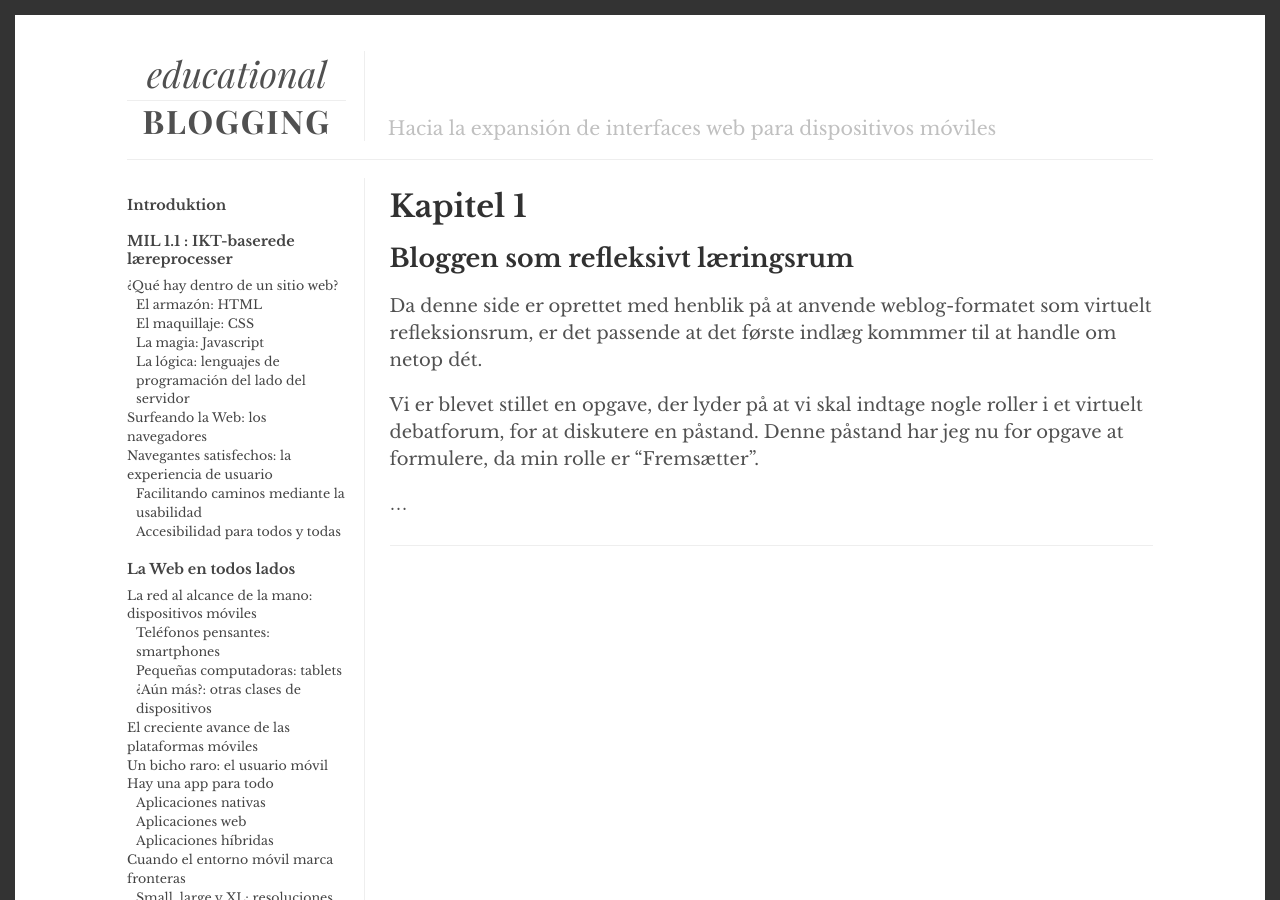
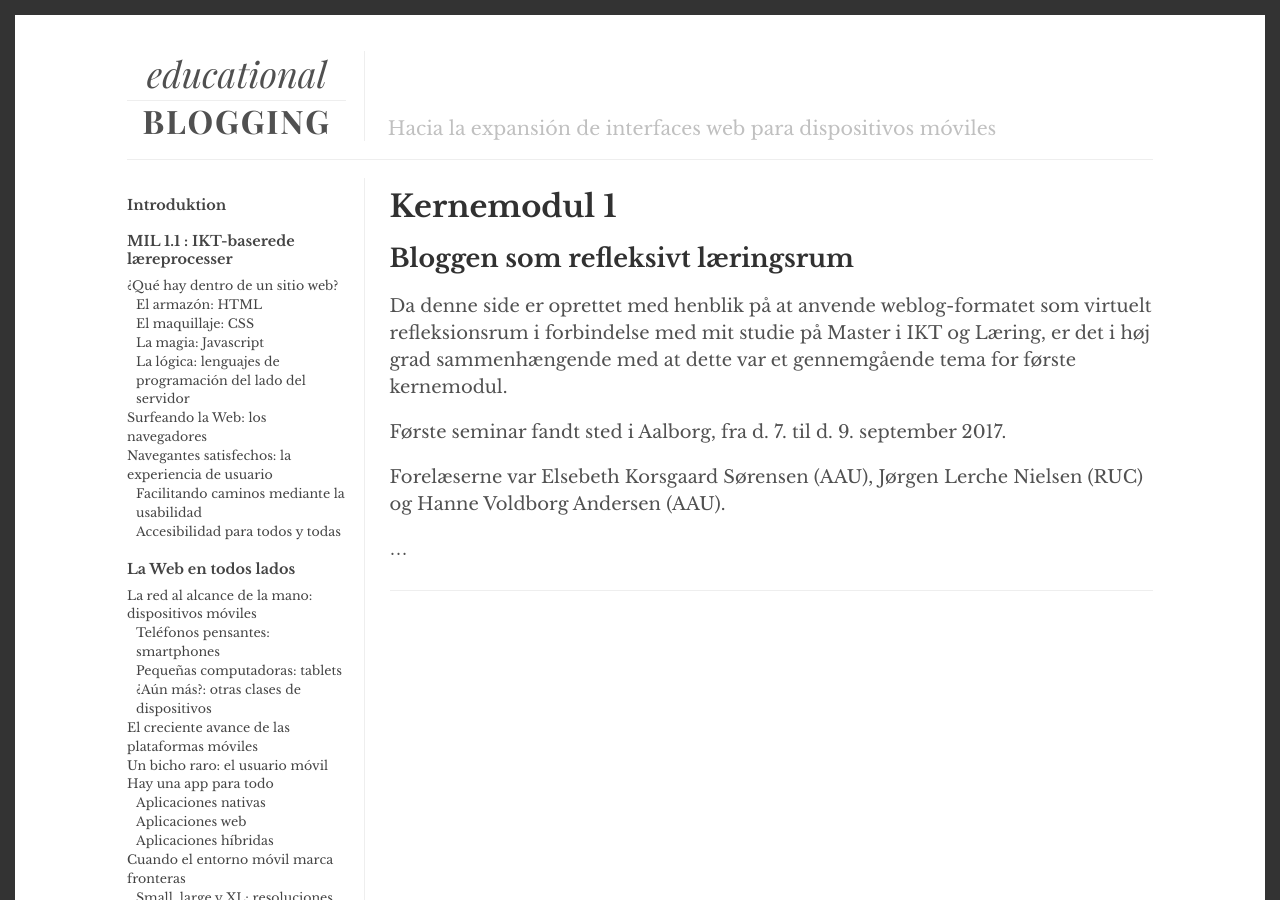
Before and after one commit to alexanderrae/educational-blogging, a Jekyll site: the page built from _capitulos/mil_1/index.md, in a window 1280 px wide and 900 px high. Built offline with Jekyll 4.4.1, drawn with Linux system fonts in a browser that asks for light colours; comment, search, counter and statistics services are not loaded.

Commit message:
Update index.md

```diff
--- a/_capitulos/mil_1/index.md
+++ b/_capitulos/mil_1/index.md
@@ -1,13 +1,15 @@
 ---
 layout: capitulo
-chapter: "Kapitel 1"
+chapter: "Kernemodul 1"
 title: "Bloggen som refleksivt læringsrum"
 comments: true
 permalink: fascinante-mundo/
 ---
 
-Da denne side er oprettet med henblik på at anvende weblog-formatet som virtuelt refleksionsrum, er det passende at det første indlæg kommmer til at handle om netop dét.
+Da denne side er oprettet med henblik på at anvende weblog-formatet som virtuelt refleksionsrum i forbindelse med mit studie på Master i IKT og Læring, er det i høj grad sammenhængende med at dette var et gennemgående tema for første kernemodul.
 
-Vi er blevet stillet en opgave, der lyder på at vi skal indtage nogle roller i et virtuelt debatforum, for at diskutere en påstand. Denne påstand har jeg nu for opgave at formulere, da min rolle er "Fremsætter".
+Første seminar fandt sted i Aalborg, fra d. 7. til d. 9. september 2017.
+
+Forelæserne var Elsebeth Korsgaard Sørensen (AAU), Jørgen Lerche Nielsen (RUC) og Hanne Voldborg Andersen (AAU).
 
 ...
```
